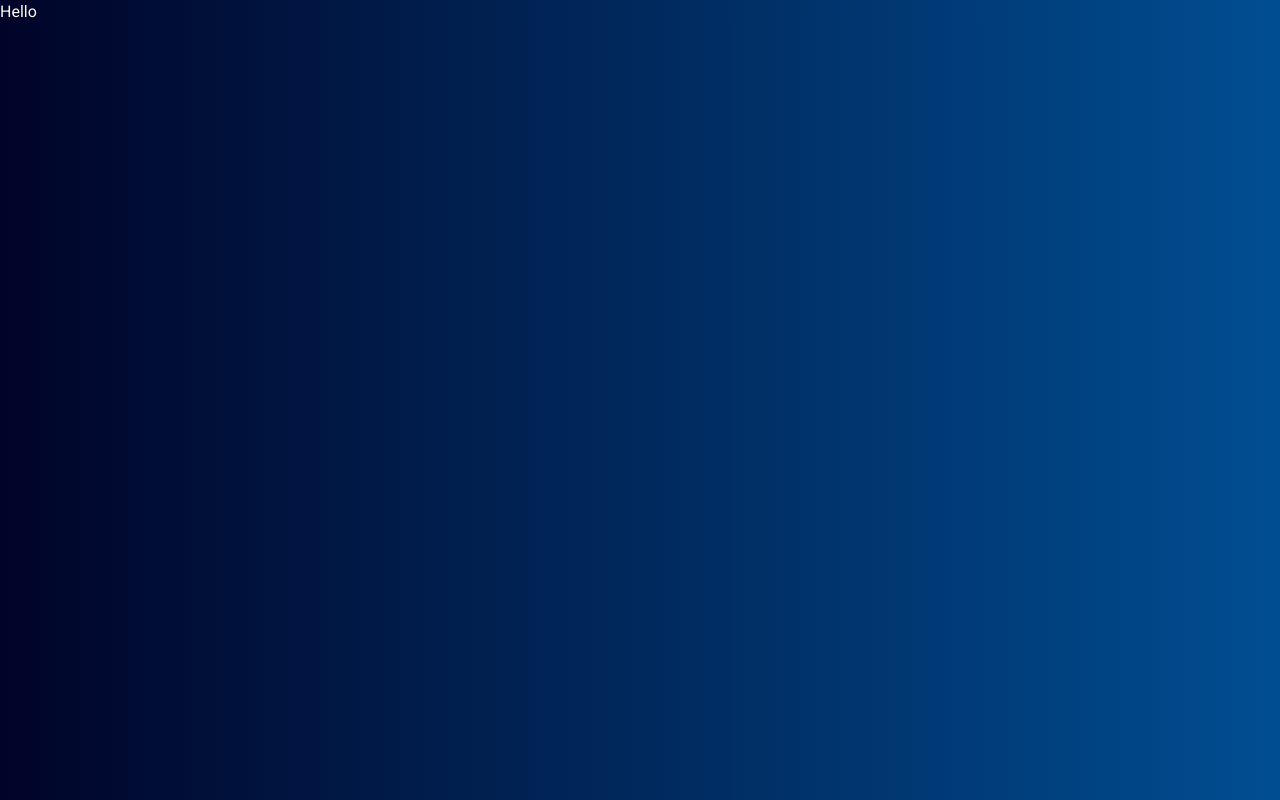
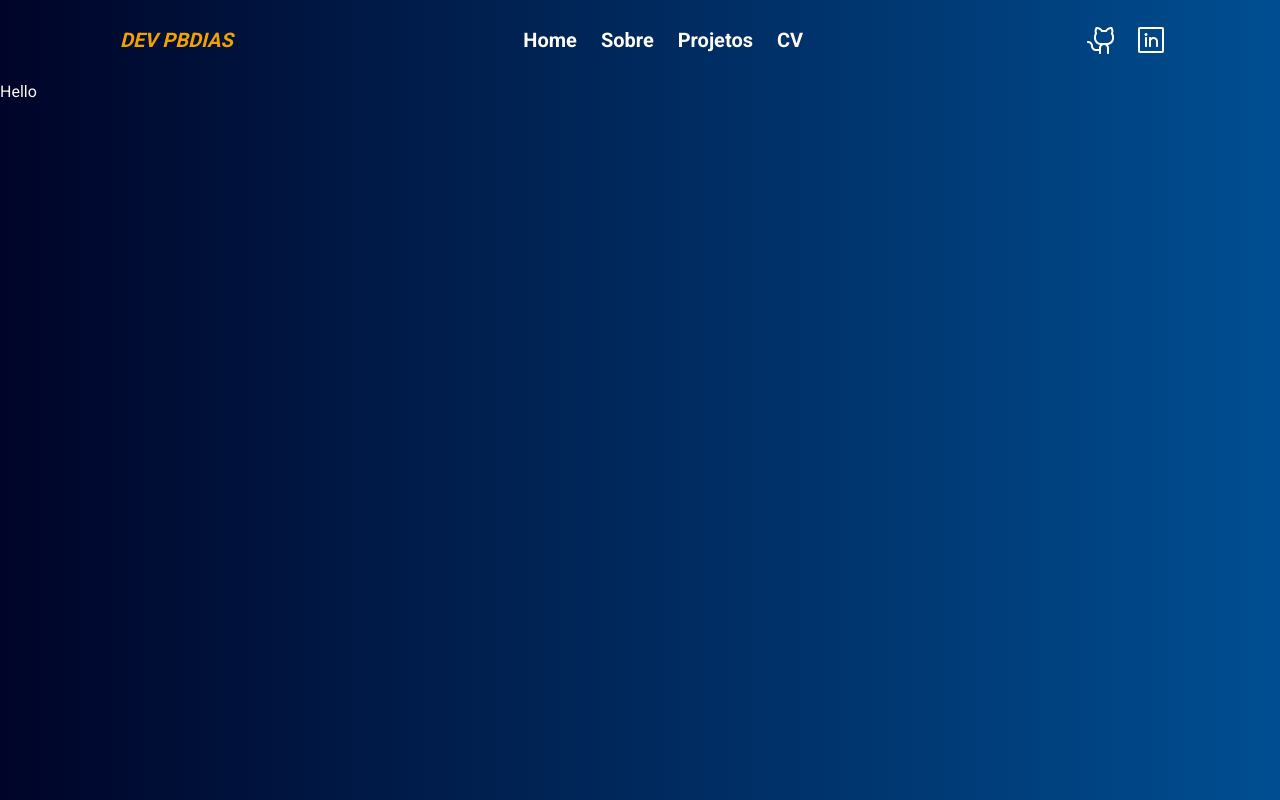
Before and after one commit to DevPBDias/portfolio-final, a Next.js app: page / in a window 1280 px wide. Built offline with nearby package versions, Linux system fonts and the light colour scheme.

Commit message:
styles: finished home css

```diff
--- a/src/app/globals.css
+++ b/src/app/globals.css
@@ -7,16 +7,50 @@
   --text-color-primary: #fffcf2;
   --secondary: #f0a202;
   --text-color-secondary: #858786;
+  --padding-header: 120px;
+  --padding-content: 262px;
+  --fit-content: fit-content;
 }
 
-* {
+body {
   background: var(--background);
   color: var(--text-color-primary);
   box-sizing: border-box;
+  font-size: 16px;
   text-decoration: none;
   margin: 0;
   padding: 0;
 }
 
+h1,
+button,
+a {
+  min-width: fit-content;
+}
+
+@layer base {
+  header {
+    @apply flex w-full justify-center items-center h-20;
+  }
+
+  h1 {
+    @apply text-[var(--secondary)] font-bold uppercase italic text-xl;
+  }
+
+  nav {
+    @apply flex flex-row w-full justify-center items-center h-full gap-6;
+  }
+}
+
+@layer components {
+  .container-header {
+    @apply flex flex-row p-[var(--padding-header)] w-full justify-between items-center h-full;
+  }
+
+  .container-icons {
+    @apply flex flex-row justify-center items-center h-full gap-4;
+  }
+}
+
 @layer utilities {
 }
--- a/src/app/layout.tsx
+++ b/src/app/layout.tsx
@@ -1,6 +1,7 @@
 import type { Metadata } from "next";
 import { Roboto } from "next/font/google";
 import "./globals.css";
+import Header from "@/components/Header";
 
 const inter = Roboto({
   weight: ["400", "500", "700"],
@@ -21,7 +22,10 @@ export default function RootLayout({
 }>) {
   return (
     <html lang="en">
-      <body className={inter.className}>{children}</body>
+      <body className={inter.className}>
+        <Header />
+        {children}
+      </body>
     </html>
   );
 }
--- a/src/components/Header.tsx
+++ b/src/components/Header.tsx
@@ -8,21 +8,25 @@ import Link from "next/link";
 const Header = () => {
   return (
     <header>
-      <div>
-        <Image src={devLogo} alt="Logo website" />
-      </div>
+      <section className="container-header">
+        <h1>Dev PBDias</h1>
         <nav>
           {navLinks &&
             navLinks.map((item) => (
-            <Link key={item.id} href={item.path}>
+              <Link
+                key={item.id}
+                href={item.path}
+                className="text-xl font-bold hover:text-[var(--secondary)] "
+              >
                 {item.name}
               </Link>
             ))}
         </nav>
-      <div>
+        <div className="container-icons">
           <Image src={github} alt="Github icon" />
           <Image src={linkedin} alt="Linkedin icon" />
         </div>
+      </section>
     </header>
   );
 };
```
Lines whose indentation alone changed are shown as unchanged.
